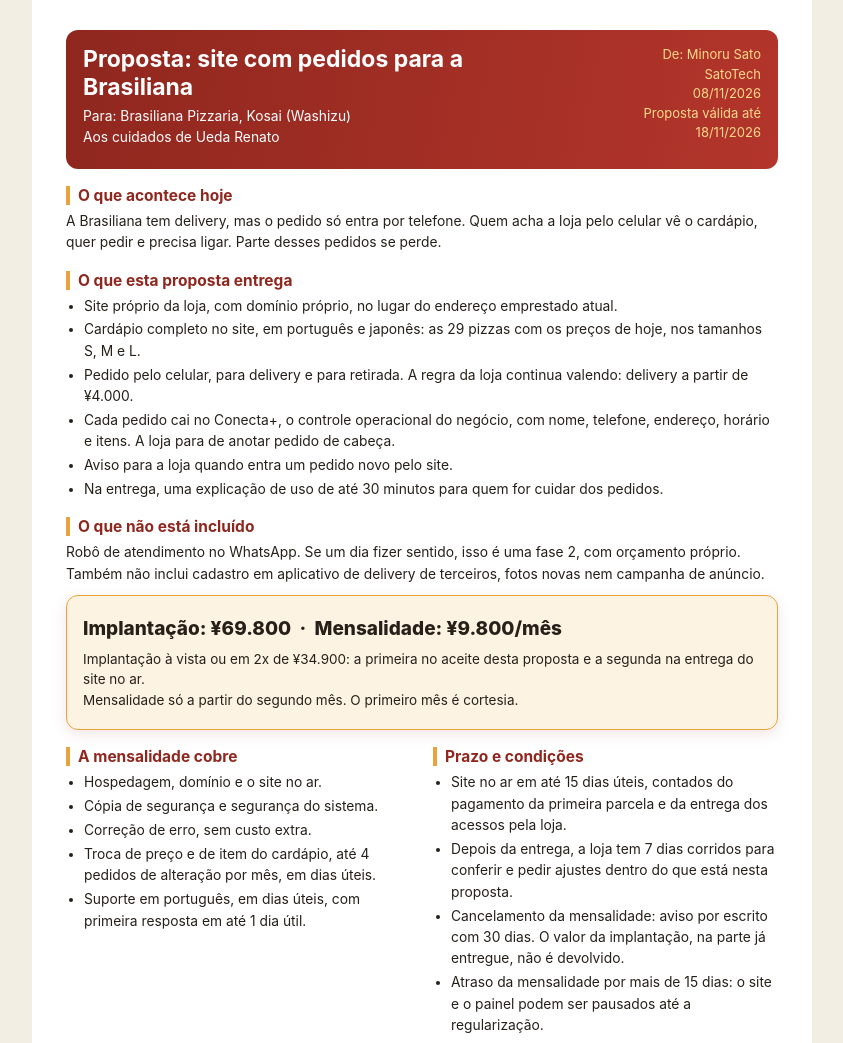
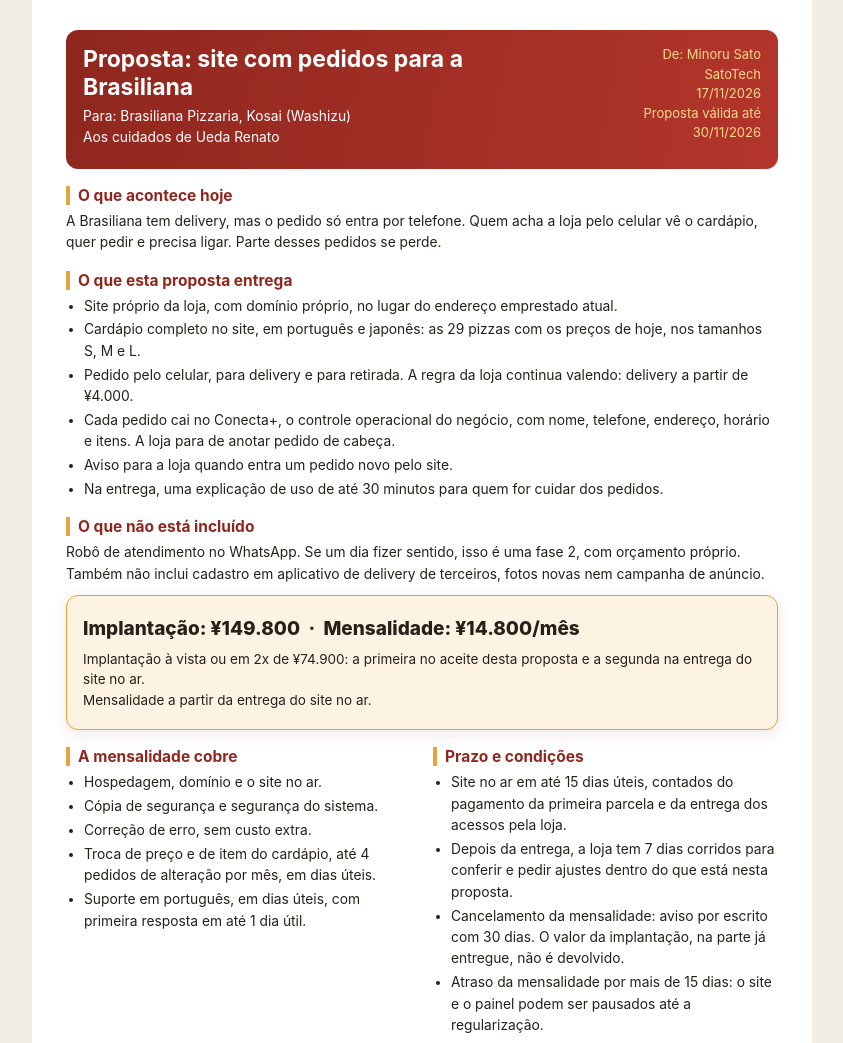
Before and after one commit to smsato80/brasiliana-amostra, a plain HTML site: page proposta.html in a window 1280 px wide. Shown: the top 1043 px of the page, without its empty margins (218-1061 px from the left). Drawn offline with Linux system fonts and the light colour scheme.

Commit message:
Proposta refeita: implantacao ¥149.800 + ¥14.800/mes (segmento pizzarias), validade 30/11/2026, sem mes de cortesia

```diff
--- a/proposta.html
+++ b/proposta.html
@@ -36,7 +36,7 @@ p,li{font-size:12.2px;line-height:1.42} li{margin:1.5px 0}
 <div class="top">
 <div><h1>Proposta: site com pedidos para a Brasiliana</h1>
 <p style="margin-top:5px">Para: Brasiliana Pizzaria, Kosai (Washizu)<br>Aos cuidados de Ueda Renato</p></div>
-<div class="from">De: Minoru Sato<br>SatoTech<br>08/11/2026<br>Proposta válida até 18/11/2026</div>
+<div class="from">De: Minoru Sato<br>SatoTech<br>17/11/2026<br>Proposta válida até 30/11/2026</div>
 </div>
 
 <h2>O que acontece hoje</h2>
@@ -56,9 +56,9 @@ p,li{font-size:12.2px;line-height:1.42} li{margin:1.5px 0}
 <p>Robô de atendimento no WhatsApp. Se um dia fizer sentido, isso é uma fase 2, com orçamento próprio. Também não inclui cadastro em aplicativo de delivery de terceiros, fotos novas nem campanha de anúncio.</p>
 
 <div class="price">
-<p class="big">Implantação: ¥69.800 &nbsp;·&nbsp; Mensalidade: ¥9.800/mês</p>
-<p>Implantação à vista ou em 2x de ¥34.900: a primeira no aceite desta proposta e a segunda na entrega do site no ar.<br>
-Mensalidade só a partir do segundo mês. O primeiro mês é cortesia.</p>
+<p class="big">Implantação: ¥149.800 &nbsp;·&nbsp; Mensalidade: ¥14.800/mês</p>
+<p>Implantação à vista ou em 2x de ¥74.900: a primeira no aceite desta proposta e a segunda na entrega do site no ar.<br>
+Mensalidade a partir da entrega do site no ar.</p>
 </div>
 
 <div class="grid">
```
